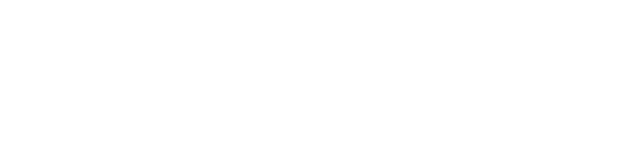
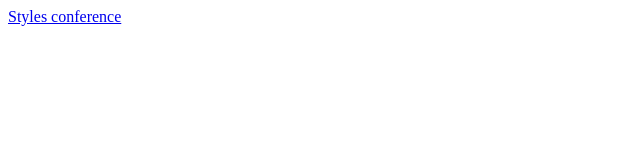
Before and after one commit to cocojumbolino/cocojumbolino.github.io, a plain HTML site: page index.html in a window 1280 px wide. Shown: the whole page, without its empty margins (0-640 px from the left). Drawn offline with Linux system fonts and the light colour scheme.

Commit message:
Update index.html

```diff
--- a/index.html
+++ b/index.html
@@ -7,7 +7,7 @@
 
   <body>
     <nav>
-      <a href="styles-conference/index.html>Styles conference</a>
+      <a href="styles-conference/index.html">Styles conference</a>
     </nav>
   </body>
 </html>
```
